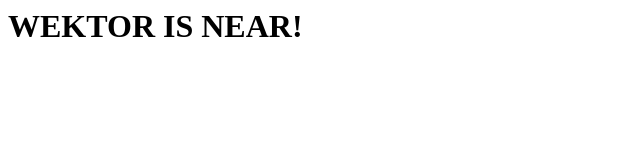
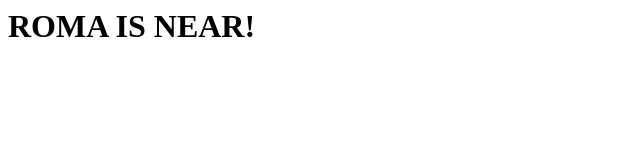
Before and after one commit to makandrr/wektarCode, a plain HTML site: page index.html in a window 1280 px wide. Shown: the whole page, without its empty margins (0-640 px from the left). Drawn offline with Linux system fonts and the light colour scheme.

Commit message:
Update index.html

```diff
--- a/index.html
+++ b/index.html
@@ -1 +1 @@
-<h1>WEKTOR IS NEAR!</h1>
+<h1>ROMA IS NEAR!</h1>
```
